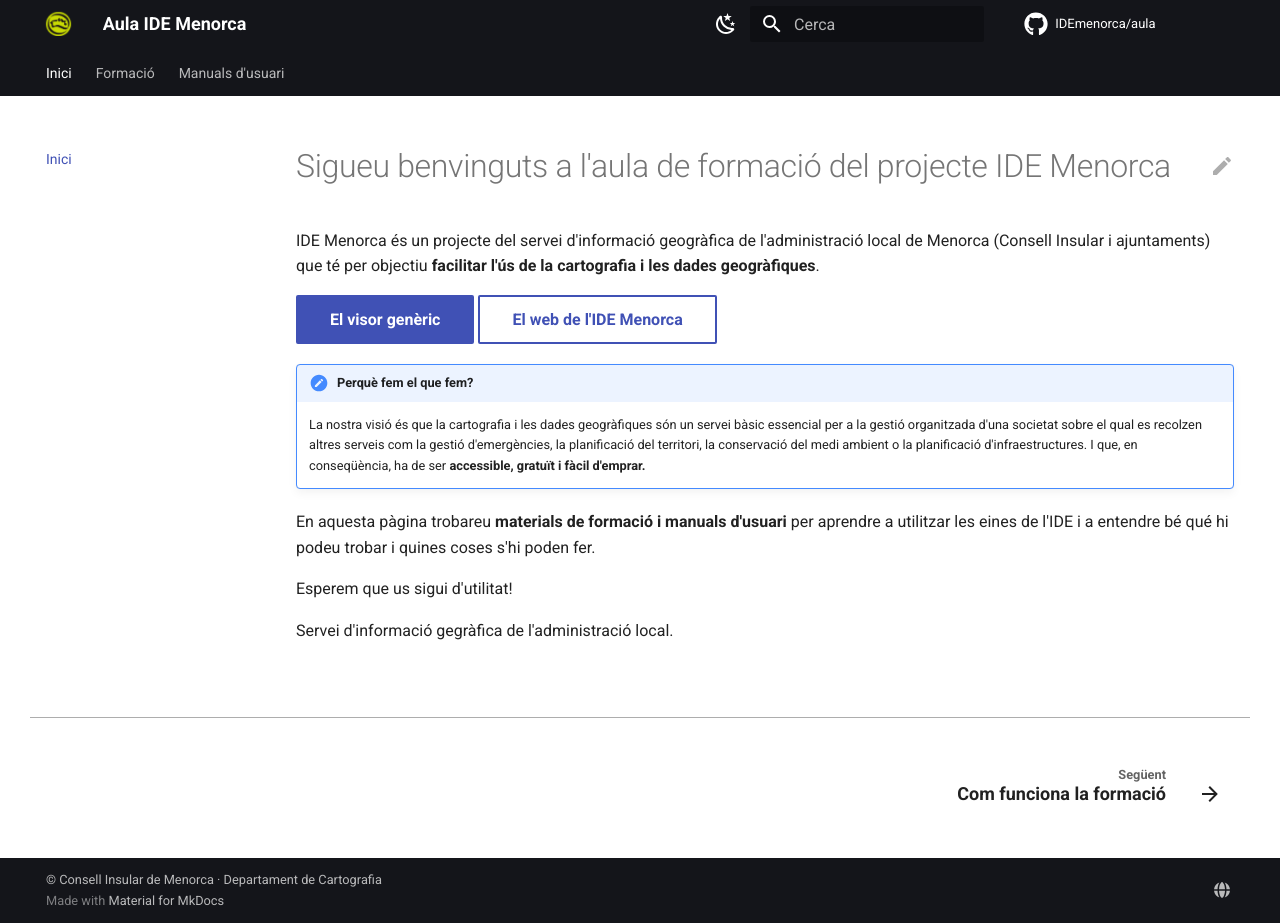
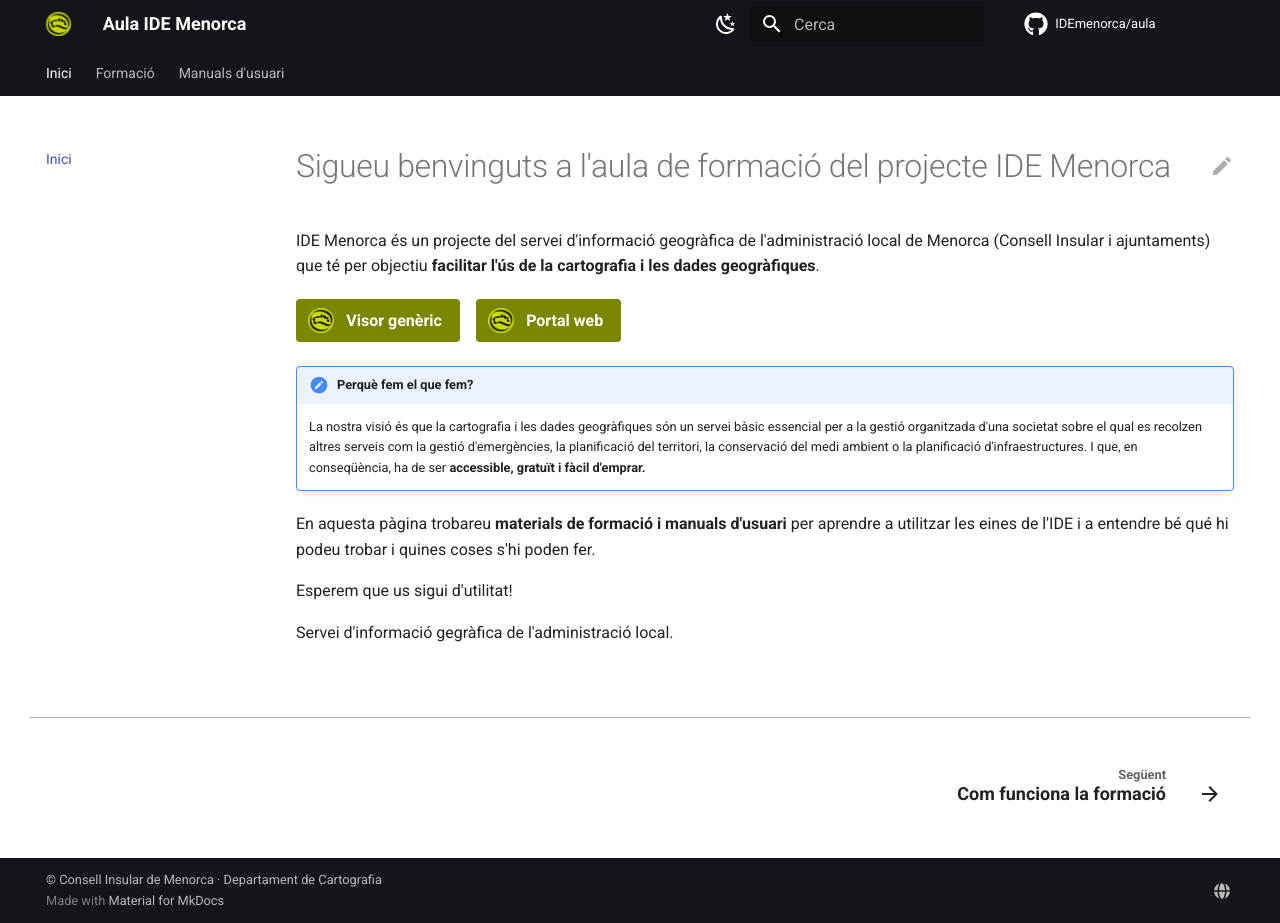
Before and after one commit to IDEmenorca/aula, an MkDocs documentation site: the page built from docs/index.md, in a window 1280 px wide and 923 px high. Built offline with MkDocs 1.6.1 and Material for MkDocs 9.7.7, drawn with Linux system fonts in a browser that asks for light colours; comment, search, counter and statistics services are not loaded.

Commit message:
Canvia els botons de la portada pel verd del logotip
Els .md-button de Material agafen el color primari del tema i no lliguen amb
el verd de l'IDE. Es fan amb una classe pròpia, amb el logotip al davant i el
text «Visor genèric» i «Portal web».

Co-Authored-By: Claude Opus 5 <noreply@anthropic.com>

```diff
--- a/docs/index.md
+++ b/docs/index.md
@@ -2,8 +2,8 @@
 
 IDE Menorca és un projecte del servei d'informació geogràfica de l'administració local de Menorca (Consell Insular i ajuntaments) que té per objectiu **facilitar l'ús de la cartografia i les dades geogràfiques**.
 
-[El visor genèric](https://ide.cime.es/visor){ .md-button .md-button--primary }
-[El web de l'IDE Menorca](https://ide.cime.es){ .md-button }
+[![](assets/logo.png) Visor genèric](https://ide.cime.es/visor){ .enllac-destacat }
+[![](assets/logo.png) Portal web](https://ide.cime.es){ .enllac-destacat }
 
 !!! note "Perquè fem el que fem?"
     La nostra visió és que la cartografia i les dades geogràfiques són un servei bàsic essencial per a la gestió organitzada d'una societat sobre el qual es recolzen altres serveis com la gestió              d'emergències, la planificació del territori, la conservació del medi ambient o la planificació d'infraestructures. I que, en conseqüència, ha de ser **accessible, gratuït i fàcil d'emprar.**
--- a/docs/stylesheets/extra.css
+++ b/docs/stylesheets/extra.css
@@ -232,3 +232,35 @@
 .md-footer__title {
   font-weight: 700;
 }
+
+
+/* -------------------------------------------------------------------------
+   ENLLAÇOS DESTACATS DE LA PORTADA
+
+   El visor i el portal web. No es fan servir els .md-button de Material
+   perquè agafen el color primari del tema i queden despenjats del verd del
+   logotip. Van amb el logotip de l'IDE Menorca al davant.
+   ------------------------------------------------------------------------- */
+.md-typeset .enllac-destacat {
+  display: inline-flex;
+  align-items: center;
+  gap: 0.6rem;
+  margin: 0.2rem 0.6rem 0.2rem 0;
+  padding: 0.45rem 0.9rem 0.45rem 0.6rem;
+  border-radius: 0.2rem;
+  background-color: #7a8500;
+  color: #fff;
+  font-weight: 700;
+  transition: background-color 125ms;
+}
+
+.md-typeset .enllac-destacat img {
+  height: 1.6em;
+  width: auto;
+}
+
+.md-typeset .enllac-destacat:focus,
+.md-typeset .enllac-destacat:hover {
+  background-color: #5f6800;
+  color: #fff;
+}
```
